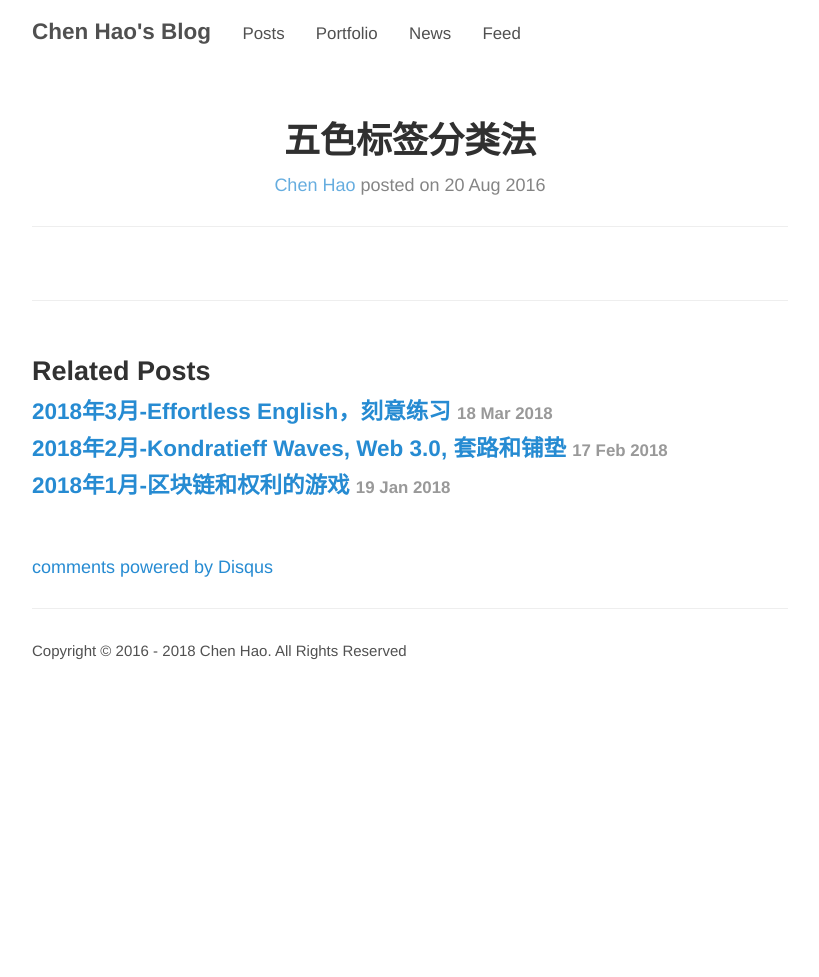
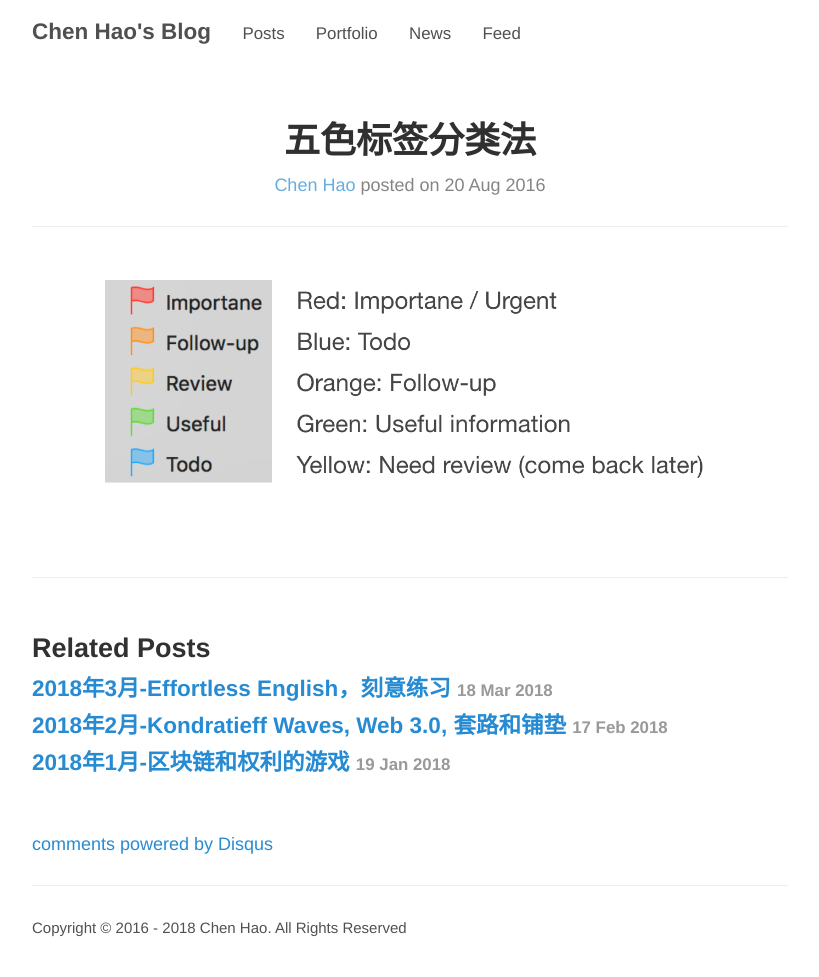
Before and after one commit to haoeric/haoeric.github.io, a Jekyll site: the page built from _posts/Skills/2016-08-20-Five-Color-Task-Management.md, in a window 1280 px wide. Shown: the whole page, without its empty margins (230-1049 px from the left). Built offline with Jekyll 4.4.1, drawn with Linux system fonts in a browser that asks for light colours; comment, search, counter and statistics services are not loaded; before the commit the page ends 900 px from its top, so only the background shows below that.

Commit message:
add five color tag figure and updated post

```diff
--- a/_posts/Skills/2016-08-20-Five-Color-Task-Management.md
+++ b/_posts/Skills/2016-08-20-Five-Color-Task-Management.md
@@ -6,3 +6,7 @@ author: Chen Hao
 categories: [Skills]
 tags: [color label, tag, task management]
 ---
+
+
+
+![](/images/five_color_tag/color_tag.png)
```
Also changed, not shown: images/five_color_tag/color_tag.png (added).
